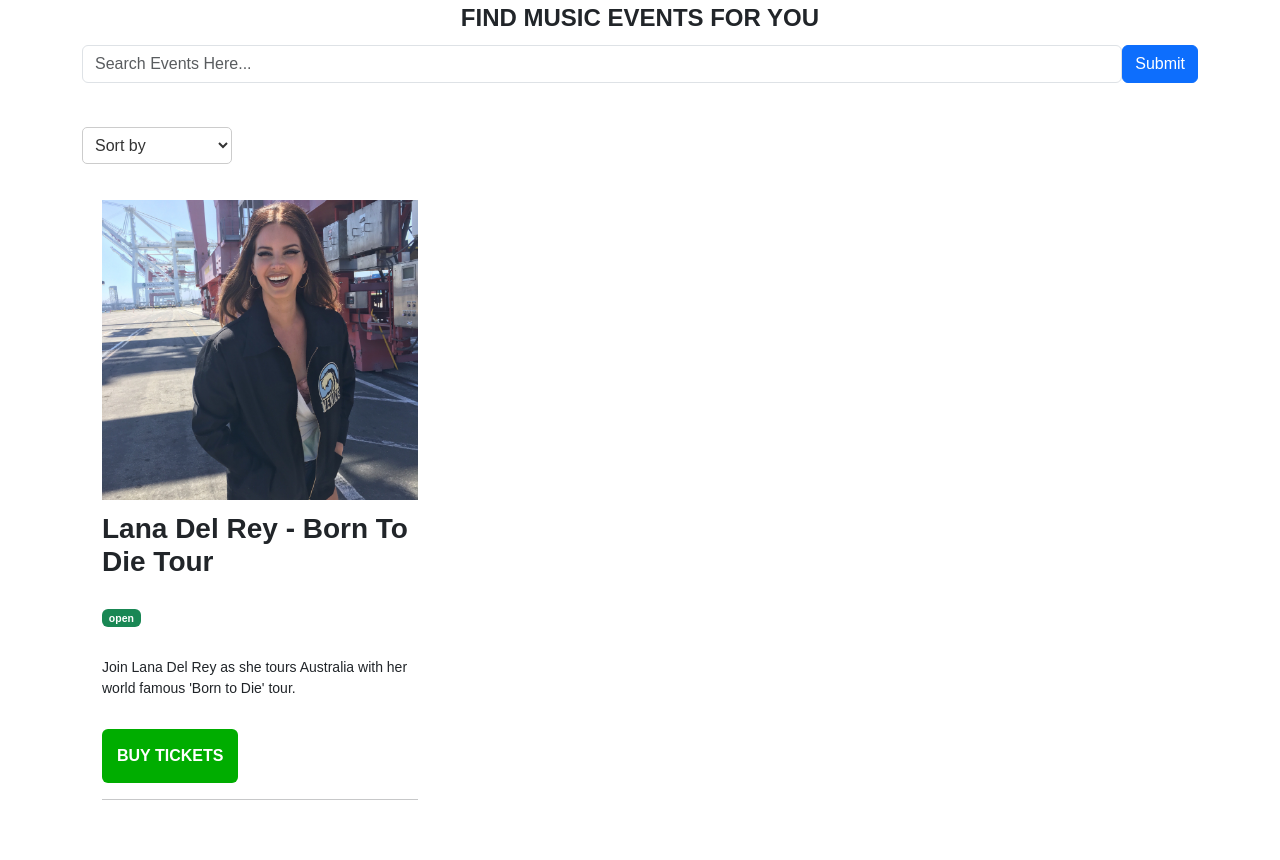
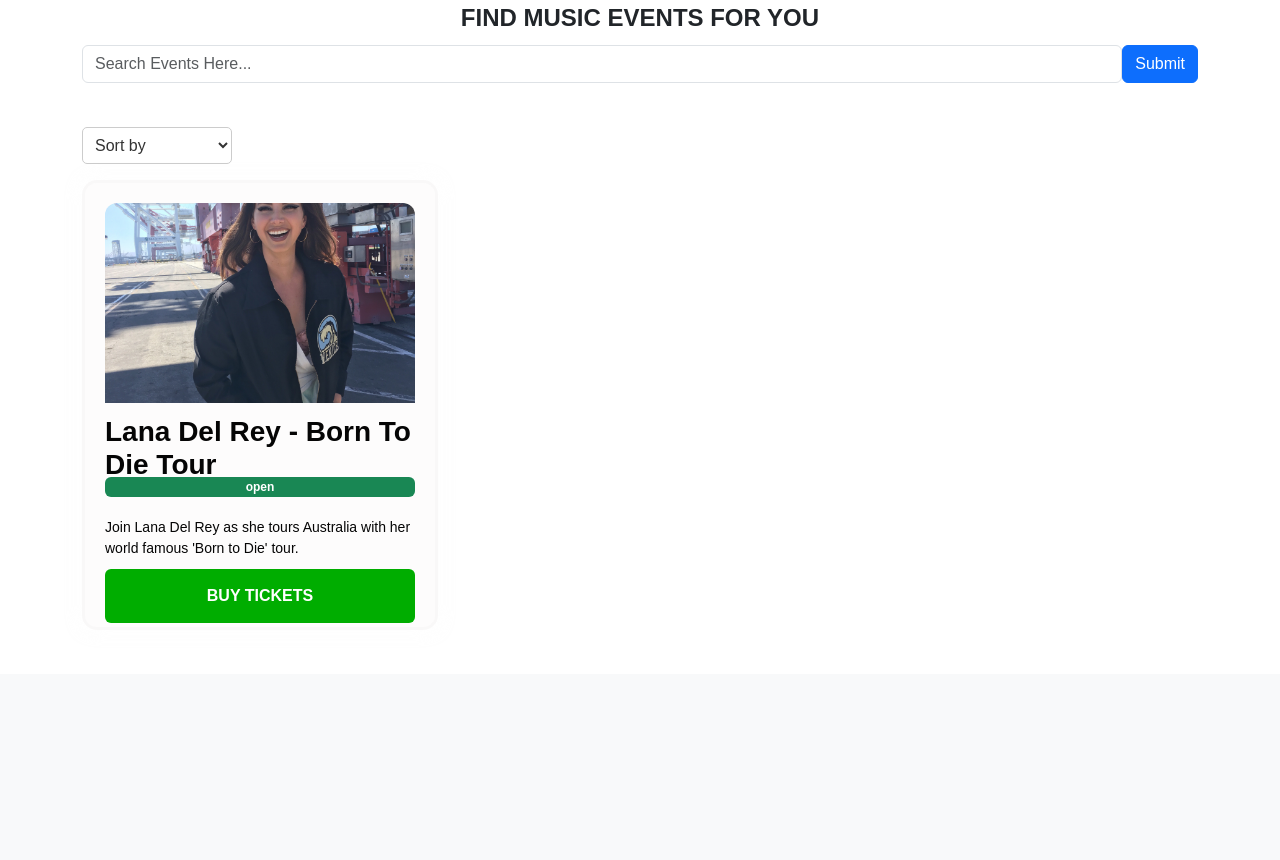
Before and after one commit to moontail7/task3, a Flask app: page /sort in a window 1280 px wide. Shown: the part 352-1212 px from the top of the page. After the commit the page ends 975 px from the top, so only its background shows below. Run offline with Flask 3, Linux system fonts and the light colour scheme; some libraries are stand-ins or nearby versions.

Commit message:
lasange del ray

```diff
--- a/website/static/style/style1.css
+++ b/website/static/style/style1.css
@@ -4,8 +4,8 @@
 
   p {
     font-size: 14px;
-    margin-top: 30px;
-    margin-bottom: 30px;
+    margin-top: 10px;
+    margin-bottom: 10px;
   }
 
   .nowtrending-text {
@@ -192,21 +192,7 @@
     border-color: #0073ff;
     box-shadow: 0 0 5px rgba(0, 115, 255, 0.5);
   }
-
-  /* Make the Event Card Nice */
-  .event-card {
-    border: 1px solid #e0e0e0;
-    border-radius: 5px;
-    overflow: hidden;
-    margin-bottom: 30px;
-}
-
-.event-image {
-  position: relative;
-  width: 100%;
-  padding-bottom: 100%; /* 1:1 Aspect Ratio */
-  overflow: hidden;
-}
+  /* jacob ccs lmao */
 
   .event-card {
     border: 3px solid #ececec3a;
@@ -218,7 +204,7 @@
     padding: 20px;
     display: flex;
     flex-direction: column;
-  height: [Desired total height of the card];
+    height: 450px;
   }
   .event-card .card-body {
     flex: 1;
@@ -226,9 +212,14 @@
     flex-direction: column;
   }
 
+  .btn-info {
+    margin-top: auto; /* Push the button to the bottom */
+  }
+
   .event-card h3.card-title {
     max-height: 20px;
   }
+
 
   .event-card .card-text.description {
     max-height: 20px;
@@ -239,19 +230,15 @@
     border-top-left-radius: 12px;
     border-top-right-radius: 12px;
     width: 100%;
-  height: 300px;
+    height: 200px;
     object-fit: cover;
-  position: relative;
-  padding-bottom: 100%; /* 1:1 Aspect Ratio */
-  overflow: hidden;
   }
 
   .btn-info:hover, .btn-success:hover {
     opacity: 1;
     border: 3svh;
-  margin-top: auto; /* Push the button to the bottom */
+
   }
-
 
   .event-card:hover {
     transform: scale(1.02);
--- a/website/templates/index.html
+++ b/website/templates/index.html
@@ -39,24 +39,25 @@
 <div class="container">
   <div class="row">
     {% for event in events %}
-      <div class="col-4">
-        <div class="custom-card">
+    <div class="col-md-4">
+      <div class="event-card">
         <!-- Image -->
-          <img src="{{ event.image }}" alt="Event Banner" class="card-img-top img-fluid">
+        <img src="{{ event.image }}" alt="Event Banner" class="card-img-top event-image img-fluid">
         <!-- Card Body -->
         <div class="card-body">
           <h3 class="card-title"><strong>{{ event.name }}</strong></h3>
           <p class="card-text">
-              <span class="badge {% if event.status == 'open' %}bg-success{% elif event.status == 'Cancelled' %}bg-danger{% elif event.status == 'inactive' %}bg-warning{% else %}bg-secondary{% endif %}">
+          </p>
+          <p   <span class="badge {% if event.status == 'open' %}bg-success{% elif event.status == 'Cancelled' %}bg-danger{% elif event.status == 'inactive' %}bg-warning{% else %}bg-secondary{% endif %}">
             {{ event.status }}
         </span>
           <p class="card-text">{{ event.description }}</p>
-            <a href="{{ url_for('event.show', id=event.id) }}" class="btn green-button">BUY TICKETS</a>
-            <hr>
+          <a href="{{ url_for('event.show', id=event.id) }}" class="btn btn-info green-button">BUY TICKETS</a>
         </div>
       </div>
     </div>
     {% endfor %}
+  </div>
 </div>
 
   <script src="https://cdn.jsdelivr.net/npm/bootstrap@5.3.1/dist/js/bootstrap.bundle.min.js"></script>
```
Also changed, not shown: website/templates/events/show.html (+4 -4 lines). Lines whose indentation alone changed are shown as unchanged.
